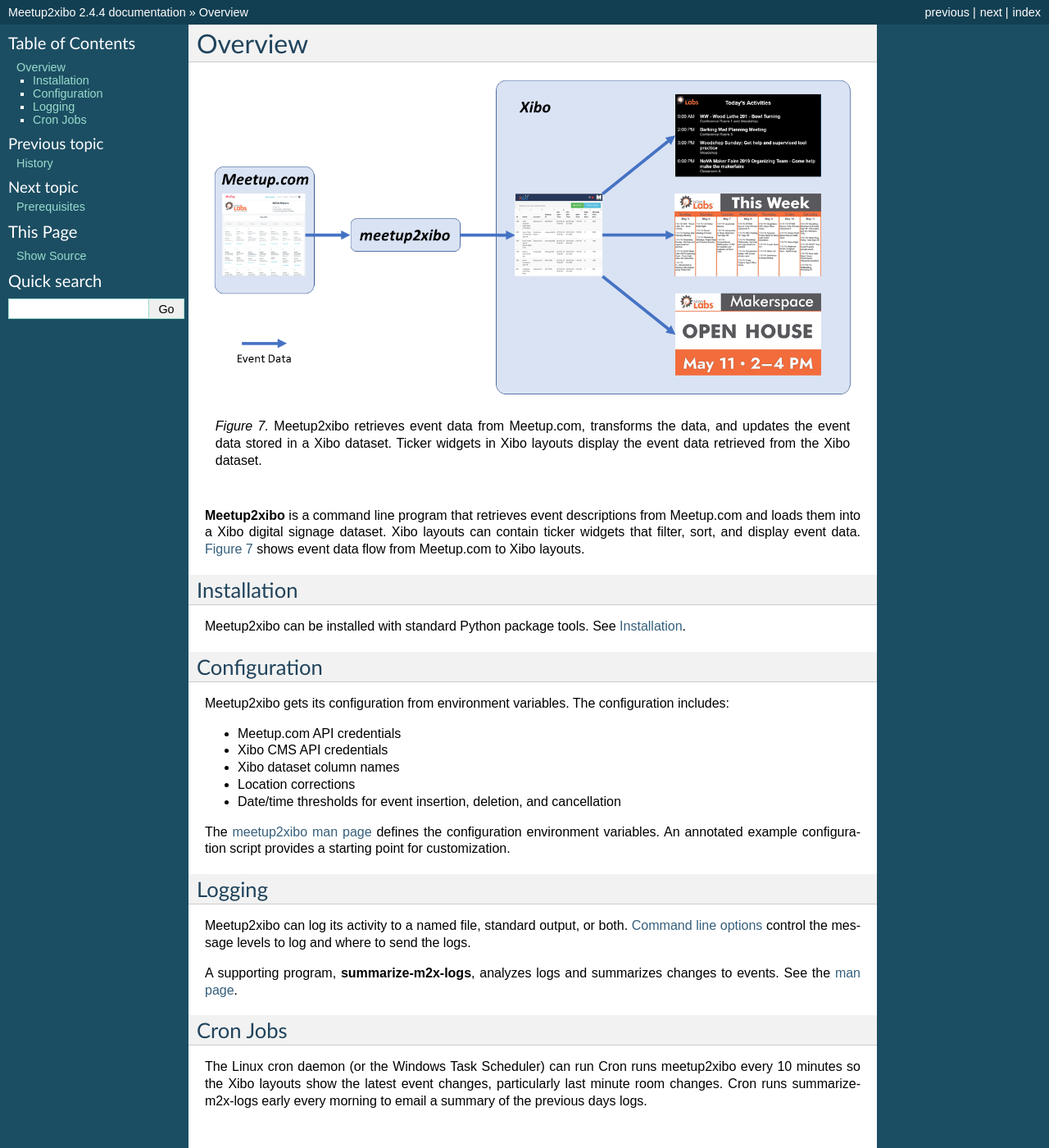
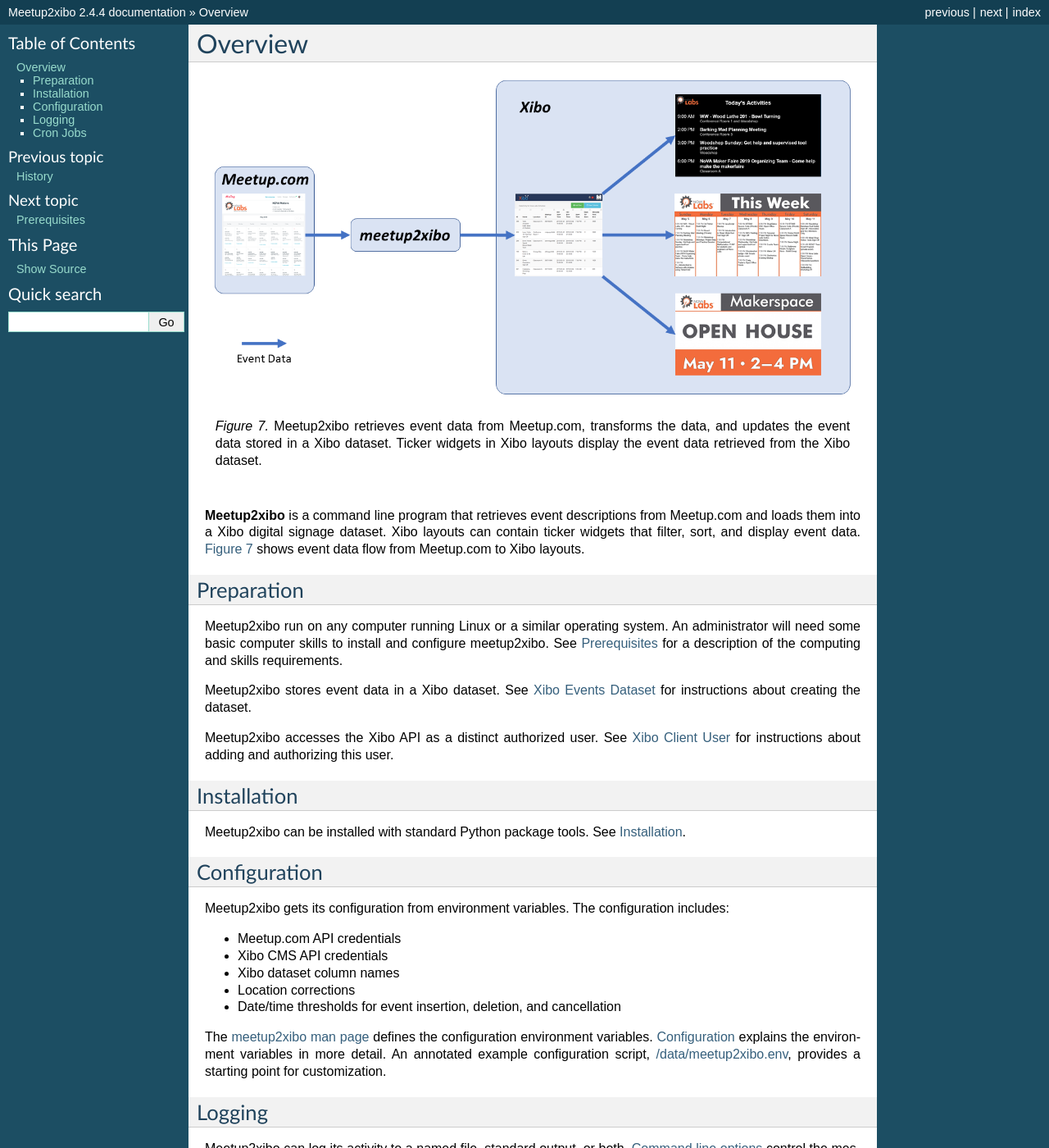
Before and after one commit to jshprentz/meetup2xibo, a Sphinx documentation site: the page built from docs/user-manual/overview.rst, in a window 1280 px wide and 1400 px high. Shown: the whole window at 82% size. Built offline with Sphinx 7.4.7, drawn with Linux system fonts in a browser that asks for light colours.

Commit message:
Add preparation section.

```diff
--- a/docs/user-manual/overview.rst
+++ b/docs/user-manual/overview.rst
@@ -20,6 +20,22 @@
 :numref:`Figure %s <meetup2xibo-event-data-flow>` shows event data flow from
 Meetup.com to Xibo layouts.
 
+Preparation
+-----------
+
+Meetup2xibo run on any computer running Linux or a similar operating system.
+An administrator will need some basic computer skills to install and configure
+meetup2xibo.
+See :doc:`prerequisites` for a description of the computing and skills
+requirements.
+
+Meetup2xibo stores event data in a Xibo dataset.
+See :doc:`xibo-dataset-setup` for instructions about creating the dataset.
+
+Meetup2xibo accesses the Xibo API as a distinct authorized user.
+See :doc:`xibo-user-setup` for instructions about adding and authorizing this
+user.
+
 Installation
 ------------
 
@@ -40,8 +56,9 @@
 
 The :ref:`meetup2xibo man page <meetup2xibo-environment>` defines the
 configuration environment variables.
-An annotated example configuration script provides a starting point for
-customization.
+:doc:`configuration` explains the environment variables in more detail.
+An annotated example configuration script, :github-raw:`/data/meetup2xibo.env`,
+provides a starting point for customization.
 
 Logging
 -------
```
